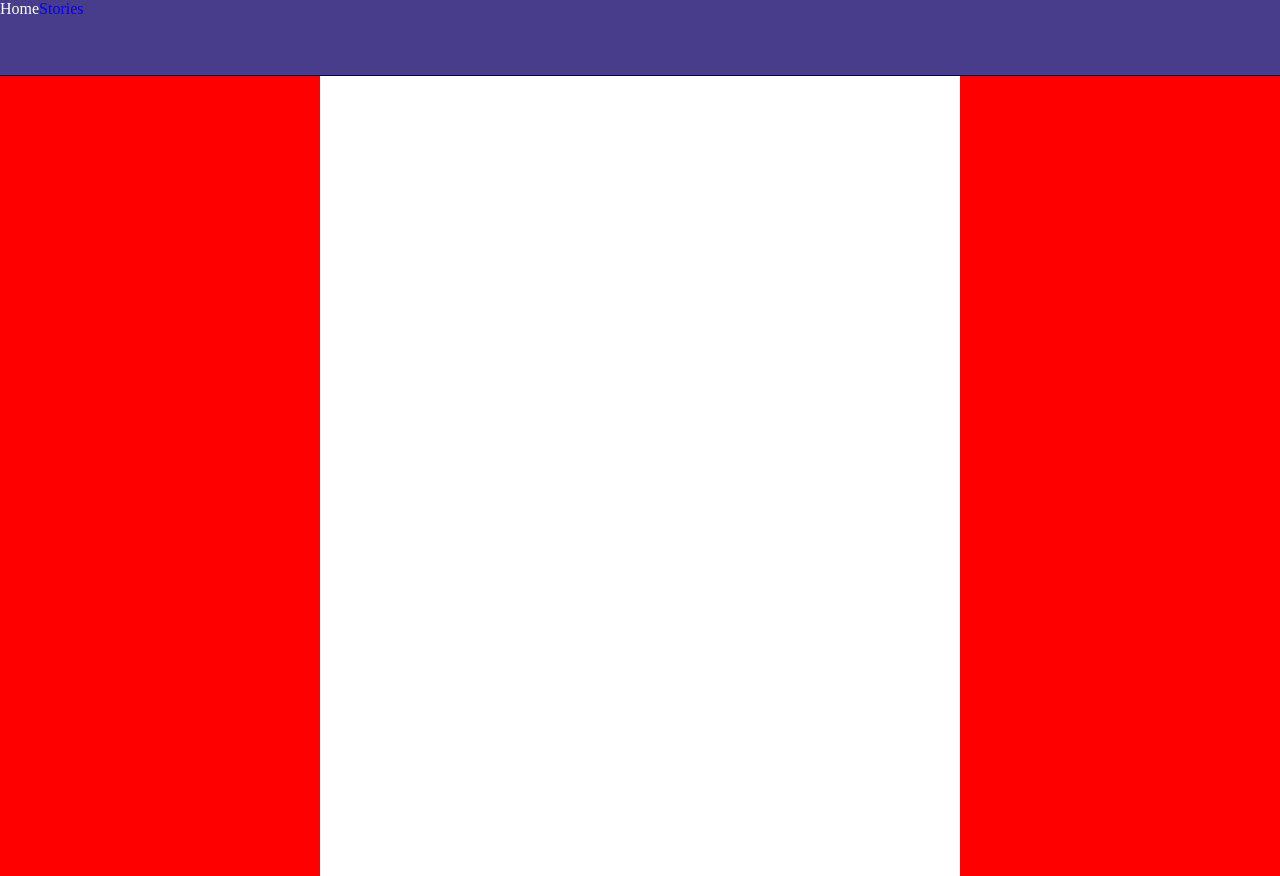
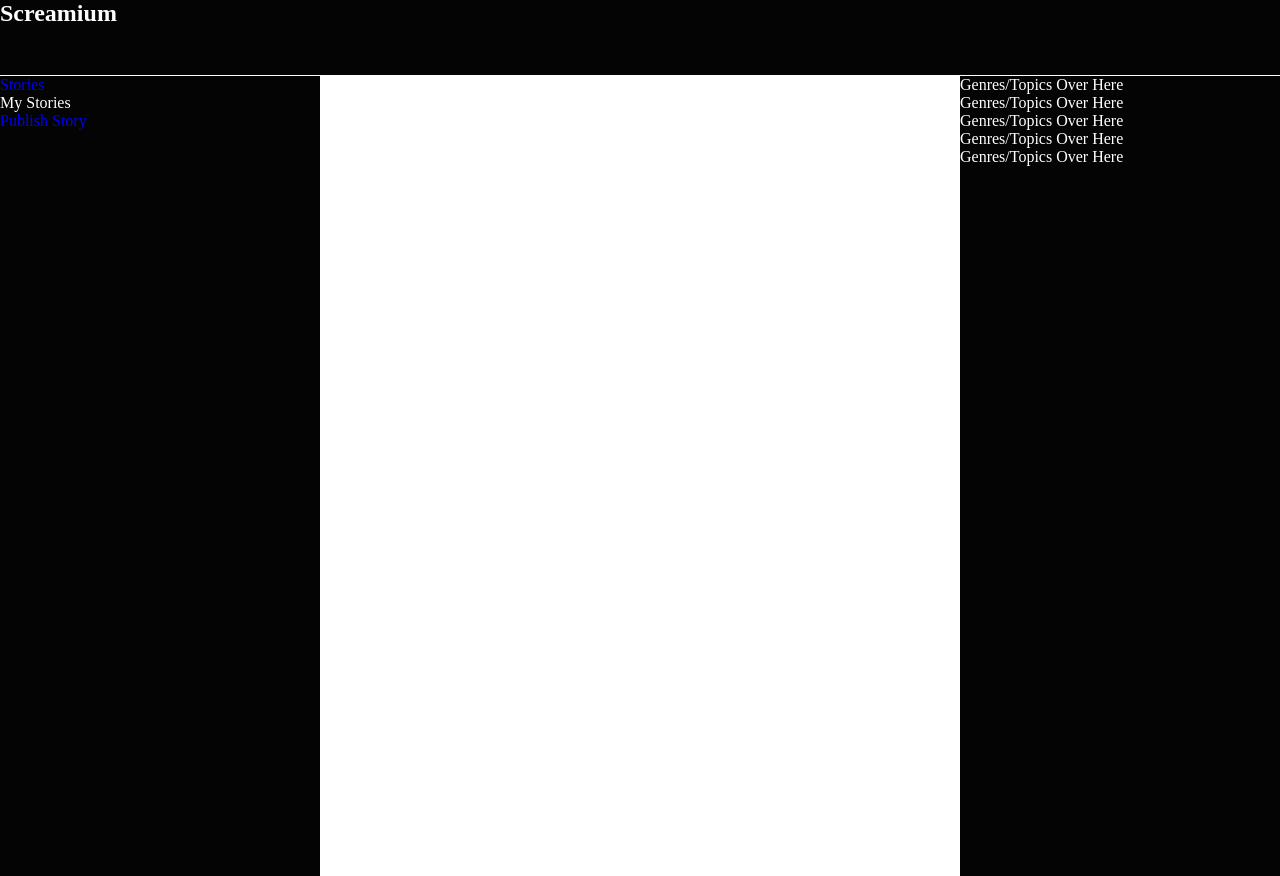
Before and after one commit to angMaidt/Screamium, a React (Create React App) app in the folder frontend/: page / in a window 1280 px wide. Built offline with nearby package versions, Linux system fonts and the light colour scheme; no server answers.

Commit message:
a little bit of nav styling

```diff
--- a/frontend/src/components/Dashboard/index.js
+++ b/frontend/src/components/Dashboard/index.js
@@ -1,7 +1,7 @@
 import LeftNav from "../Navigation/LeftNav";
 import RightNav from "../Navigation/RightNav";
 import View from "../View";
-import './Dashboard.css'
+import './Dashboard.css';
 
 function Dashboard({ isLoaded }) {
     return (
--- a/frontend/src/components/LoginFormModal/LoginForm.js
+++ b/frontend/src/components/LoginFormModal/LoginForm.js
@@ -55,7 +55,10 @@ function LoginForm() {
           required
         />
       </label>
-      <button type="submit">Log In</button>
+      <button
+        type="submit"
+        style={{ height:'20px' }}
+      >Log In</button>
       <button onClick={handleDemoLogin}>Demo-Login</button>
     </form>
   );
--- a/frontend/src/components/Navigation/LeftNav/index.js
+++ b/frontend/src/components/Navigation/LeftNav/index.js
@@ -1,10 +1,20 @@
+import { NavLink } from "react-router-dom";
+
 function LeftNav() {
     return (
-        <div style={{
-            backgroundColor: 'red',
-            height: '100vh',
-            width: '25vw',
-        }}></div>
+        <div
+            style={{
+                backgroundColor: 'rgb(5, 4, 5)',
+                height: '100vh',
+                width: '25vw',
+            }}
+            className='left-nav'>
+            <div className='left-nav-container' style={{ display: 'flex', flexDirection: 'column' }}>
+                <NavLink to='/stories' style={{textDecoration: 'none'}}>Stories</NavLink>
+                <div style={{ color: 'white'}}>My Stories</div>
+                <NavLink to='/stories/new' style={{textDecoration: 'none'}}>Publish Story</NavLink>
+            </div>
+        </div>
     )
 }
 
--- a/frontend/src/components/Navigation/NavBar/index.js
+++ b/frontend/src/components/Navigation/NavBar/index.js
@@ -14,27 +14,23 @@ function NavBar({ isLoaded }){
     sessionLinks = (
       <>
         <ProfileButton user={sessionUser} />
-        <NavLink to='/stories/new'>Publish Story</NavLink>
       </>
     );
   } else {
     sessionLinks = (
       <>
         <LoginFormModal />
-        <NavLink to="/signup" style={{textDecoration: 'none'}}>Sign Up</NavLink>
+        <NavLink to="/signup" style={{ textDecoration: 'none'}}>Sign Up</NavLink>
       </>
     );
   }
 
   return (
     <div className='nav' id='nav-container'>
-      <ul>
-        <li>
-          <NavLink exact to="/" style={{textDecoration: 'none'}}>Home</NavLink>
-          <NavLink to='/stories' style={{textDecoration: 'none'}}>Stories</NavLink>
-          {isLoaded && sessionLinks}
-        </li>
-      </ul>
+      <div className='nav-wrapper'>
+        <h2>Screamium</h2>
+        {isLoaded && sessionLinks}
+      </div>
     </div>
   );
 }
--- a/frontend/src/components/Navigation/Navigation.css
+++ b/frontend/src/components/Navigation/Navigation.css
@@ -1,10 +1,10 @@
 #nav-container {
     display: flex;
     color: white;
-    background-color: darkslateblue;
+    background-color: rgb(5, 4, 5);
     width: 100vw;
     height: 75px;
-    border-bottom: 1px solid black;
+    border-bottom: 1px solid white;
 }
 
 .active {
@@ -28,3 +28,9 @@
 #user-dropdown:hover {
     background-color: transparent;
 }
+
+.nav-wrapper {
+    display: flex;
+    flex-direction: row;
+    justify-content: space-evenly;
+}
--- a/frontend/src/components/Navigation/RightNav/index.js
+++ b/frontend/src/components/Navigation/RightNav/index.js
@@ -1,12 +1,16 @@
 function RightNav() {
     return (
         <div style={{
-            backgroundColor: 'red',
+            backgroundColor: 'rgb(5, 4, 5)',
             height: '100vh',
             width: '25vw',
         }}
             className='right-nav'>
-
+                <div style={{ color:'white' }}>Genres/Topics Over Here</div>
+                <div style={{ color:'white' }}>Genres/Topics Over Here</div>
+                <div style={{ color:'white' }}>Genres/Topics Over Here</div>
+                <div style={{ color:'white' }}>Genres/Topics Over Here</div>
+                <div style={{ color:'white' }}>Genres/Topics Over Here</div>
             </div>
     )
 }
```
